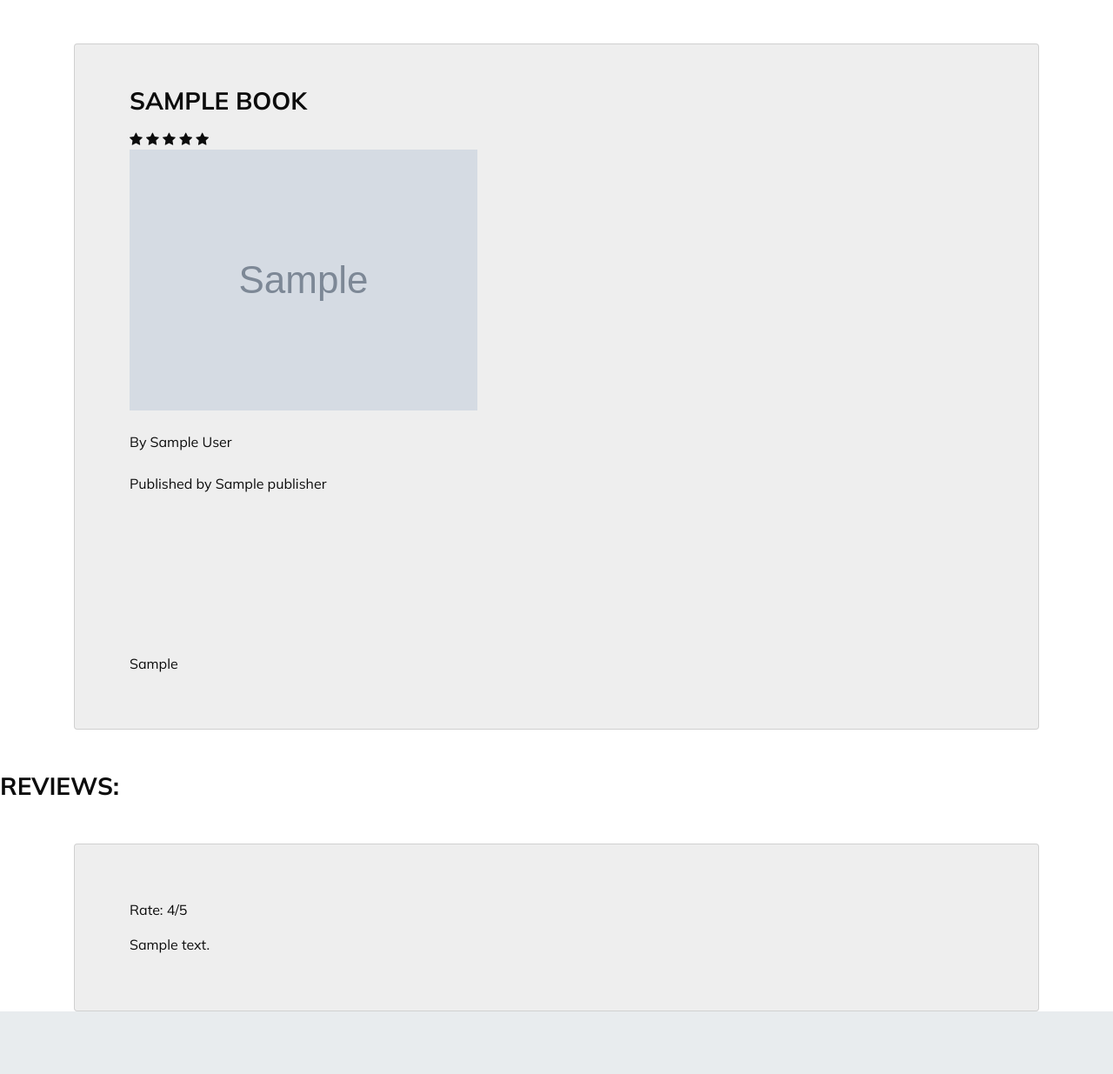
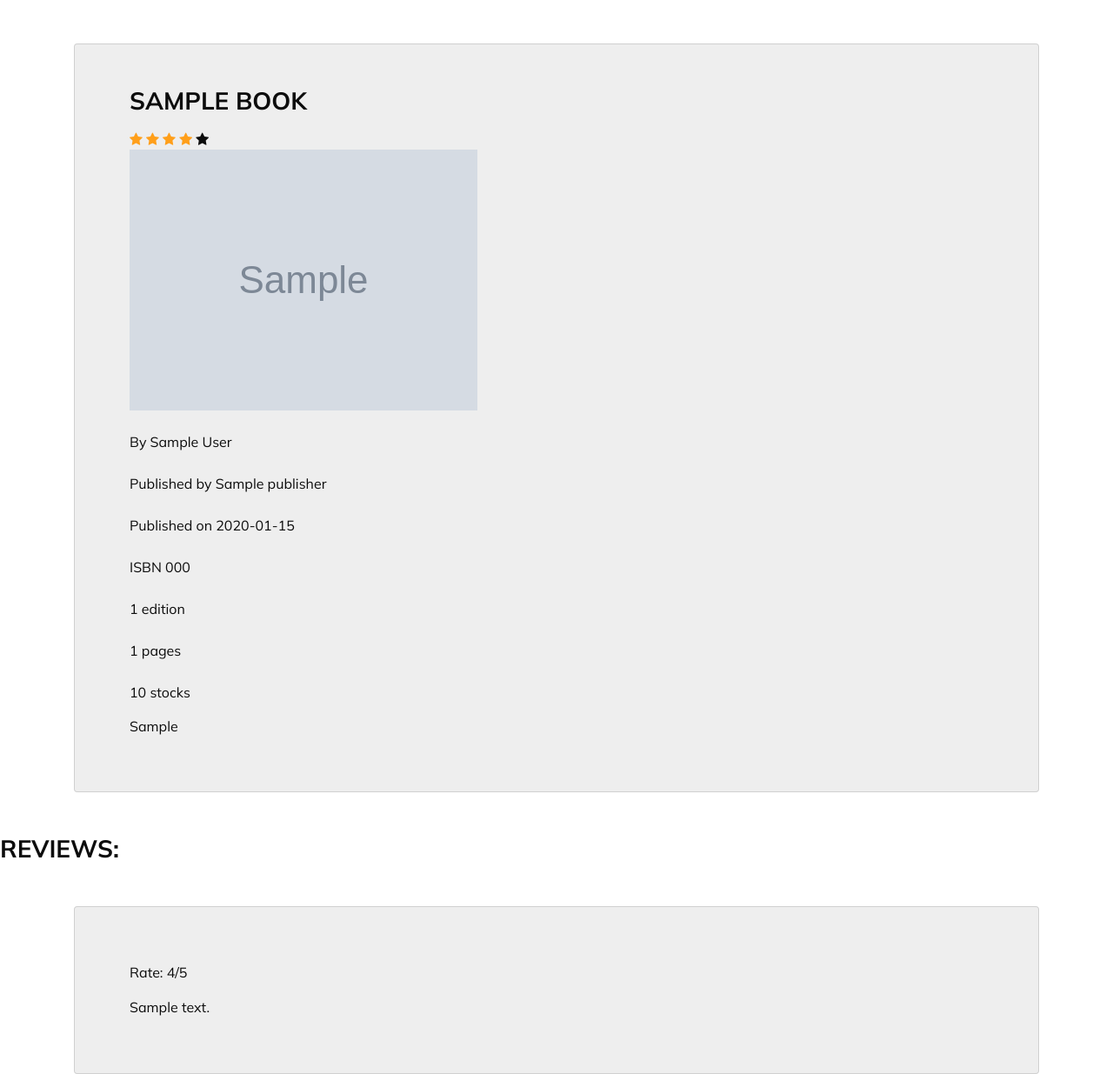
Before and after one commit to depoksmartcity/depoksmartcity, a Django app: page /perpustakaan/book/1 in a window 1280 px wide. Shown: the part 74-1309 px from the top of the page at 87% size. Before the commit the page ends 1237 px from the top, so only its background shows below. Run offline with Django 4.2, Linux system fonts and the light colour scheme; tables that the repository leaves empty hold one stand-in row (values such as "Sample post"); grey boxes marked "Sample" are stand-in pictures; data that the repository does not hold is empty; some libraries are stand-ins or nearby versions.

Commit message:
feature(perpustakaan): improve book_id

```diff
--- a/perpustakaan/templates/book_id.html
+++ b/perpustakaan/templates/book_id.html
@@ -118,6 +118,8 @@
             <br></br>
             <span class="review-no" id="publisher"></span>
             <br></br>
+            <span class="review-no" id="publication_date"></span>
+            <br></br>
             <span class="review-no" id="isbn"></span>
             <br></br>
             <span class="review-no" id="edition"></span>
```
